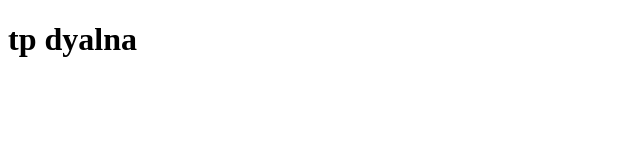
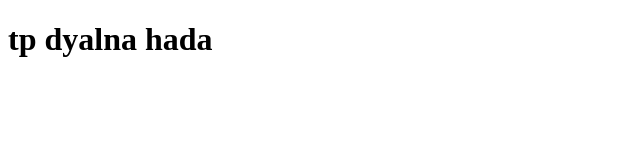
Before and after one commit to Mahdil1/DevopsTp, a plain HTML site: page index.html in a window 1280 px wide. Shown: the whole page, without its empty margins (0-640 px from the left). Drawn offline with Linux system fonts and the light colour scheme.

Commit message:
second commit hada

```diff
--- a/index.html
+++ b/index.html
@@ -6,6 +6,6 @@
     <title>Document</title>
 </head>
 <body>
-    <h1>tp dyalna</h1>
+    <h1>tp dyalna hada</h1>
 </body>
 </html>
```
